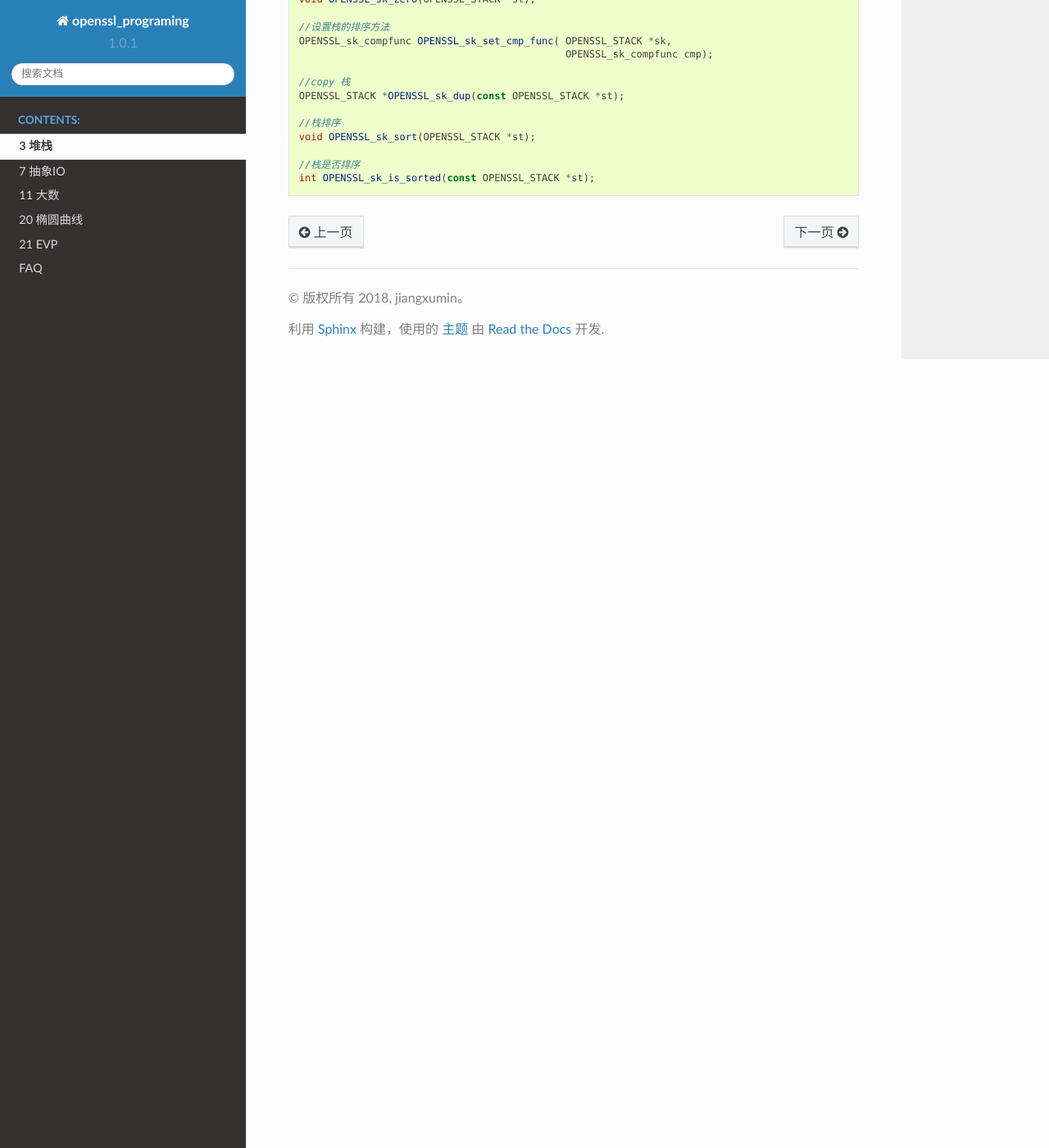
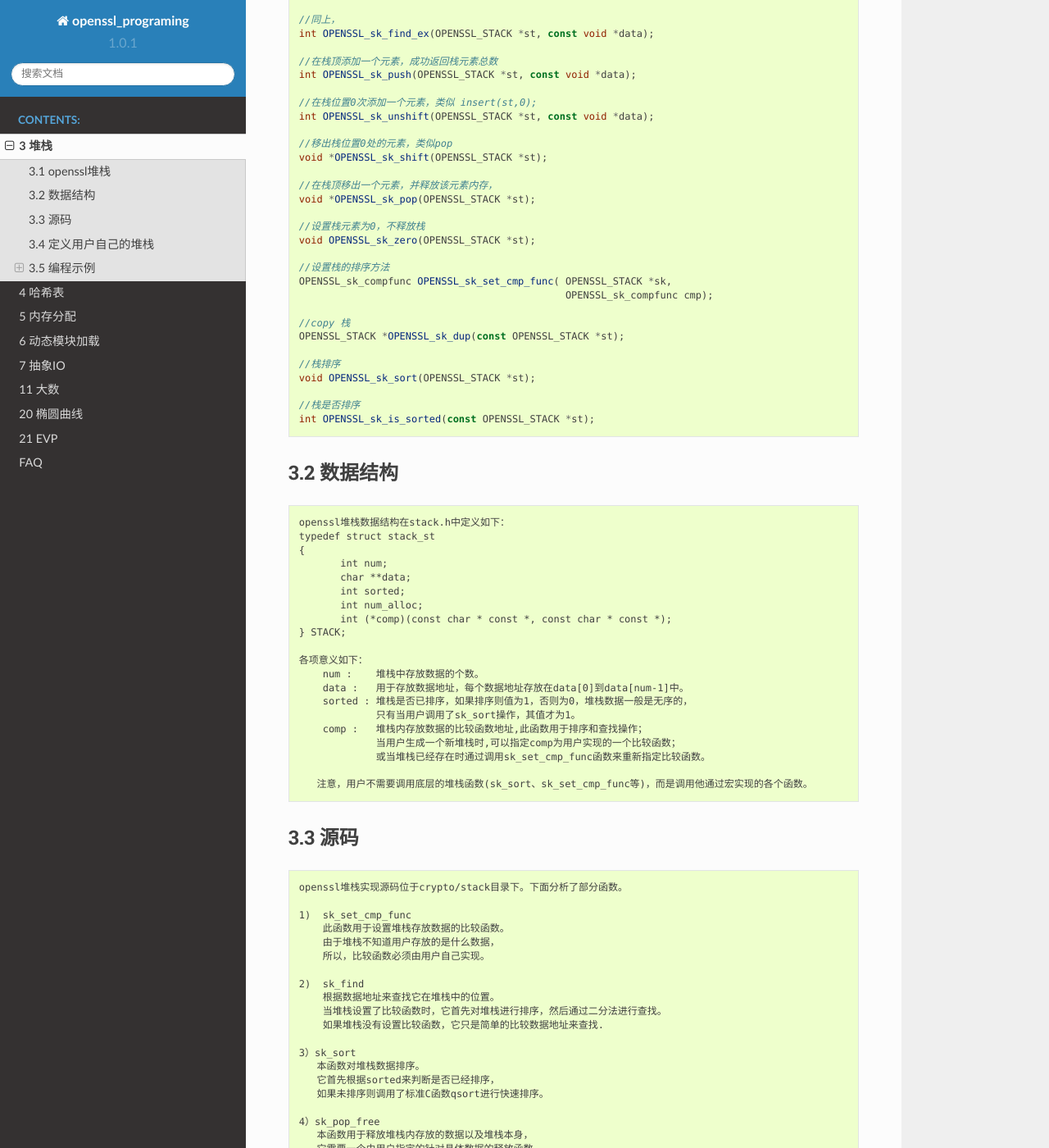
Before and after one commit to my-rds-store/openssl_programing, a Sphinx documentation site: the page built from source/03.rst, in a window 1280 px wide and 1400 px high, scrolled down 1068 px. Shown: the whole window at 82% size. Built offline with Sphinx 7.4.7 and the Read the Docs theme 2.0.0, drawn with Linux system fonts in a browser that asks for light colours; formulas are drawn with MathJax 3; some of the changed text lies outside the part shown.

Commit message:
update ...

```diff
--- a/source/03.rst
+++ b/source/03.rst
@@ -5,6 +5,24 @@
 
 * https://www.openssl.org/docs/man1.1.1/man3/sk_TYPE_num.html
 * https://blog.csdn.net/as3luyuan123/article/details/17081581
+
+*********************
+3.1    openssl堆栈
+*********************
+
+::
+
+    堆栈是一种先进后出的数据结构。 openssl大量采用堆栈来存放数据。
+    它实现了一个通用的堆栈，可以方便的存储任意数据。
+
+    它实现了许多基本的堆栈操作，主要有：
+        构建新堆栈（sk_new_null，sk_new）、
+        堆栈拷贝(sk_dup)、
+        插入数据（sk_insert）、 删除数据（sk_delete）、
+        查找数据（sk_find，sk_find_ex）、
+        入栈（sk_push）、 出栈（sk_pop）、
+        获取堆栈元素个数（sk_num）、 获取堆栈值（sk_value）、
+        设置堆栈值（sk_set）和堆栈排序（sk_sort）。
 
 .. code:: cpp
 
@@ -70,3 +88,93 @@
 
     //栈是否排序
     int OPENSSL_sk_is_sorted(const OPENSSL_STACK *st);
+
+******************
+3.2 数据结构
+******************
+
+::
+
+    openssl堆栈数据结构在stack.h中定义如下：
+    typedef struct stack_st
+    {
+           int num;
+           char **data;
+           int sorted;
+           int num_alloc;
+           int (*comp)(const char * const *, const char * const *);
+    } STACK;
+
+    各项意义如下：
+        num :    堆栈中存放数据的个数。
+        data :   用于存放数据地址，每个数据地址存放在data[0]到data[num-1]中。
+        sorted : 堆栈是否已排序，如果排序则值为1，否则为0，堆栈数据一般是无序的，
+                 只有当用户调用了sk_sort操作，其值才为1。
+        comp :   堆栈内存放数据的比较函数地址,此函数用于排序和查找操作；
+                 当用户生成一个新堆栈时,可以指定comp为用户实现的一个比较函数；
+                 或当堆栈已经存在时通过调用sk_set_cmp_func函数来重新指定比较函数。
+
+       注意，用户不需要调用底层的堆栈函数(sk_sort、sk_set_cmp_func等)，而是调用他通过宏实现的各个函数。
+
+******************
+3.3 源码
+******************
+
+::
+
+    openssl堆栈实现源码位于crypto/stack目录下。下面分析了部分函数。
+
+    1)  sk_set_cmp_func
+        此函数用于设置堆栈存放数据的比较函数。
+        由于堆栈不知道用户存放的是什么数据，
+        所以，比较函数必须由用户自己实现。
+
+    2)  sk_find
+        根据数据地址来查找它在堆栈中的位置。
+        当堆栈设置了比较函数时，它首先对堆栈进行排序，然后通过二分法进行查找。
+        如果堆栈没有设置比较函数，它只是简单的比较数据地址来查找.
+
+    3）sk_sort
+       本函数对堆栈数据排序。
+       它首先根据sorted来判断是否已经排序，
+       如果未排序则调用了标准C函数qsort进行快速排序。
+
+    4）sk_pop_free
+       本函数用于释放堆栈内存放的数据以及堆栈本身，
+       它需要一个由用户指定的针对具体数据的释放函数。
+       如果用户仅调用sk_free函数，则只会释放堆栈本身所用的内存，而不会释放数据内存。
+
+
+*******************************
+3.4 定义用户自己的堆栈
+*******************************
+
+.. code:: cpp
+
+    STACK_OF(TYPE)
+    DEFINE_STACK_OF(TYPE)
+    DEFINE_STACK_OF_CONST(TYPE)
+    DEFINE_SPECIAL_STACK_OF(FUNCTYPE, TYPE)
+    DEFINE_SPECIAL_STACK_OF_CONST(FUNCTYPE, TYPE)
+
+    /*
+      test/stack_test.c
+    */
+
+
+*******************************
+3.5 编程示例
+*******************************
+
+3.5.1 通用堆栈
+======================
+
+.. literalinclude:: ./code/3/1/main.c
+   :language: cpp
+
+
+3.5.2  自定义堆栈
+======================
+
+.. literalinclude:: ./code/3/2/main.c
+   :language: cpp
--- /dev/null
+++ b/source/06.rst
@@ -0,0 +1,19 @@
+#######################
+6 动态模块加载
+#######################
+
+*****************
+6.1 动态库加载
+*****************
+
+*****************
+6.2 DSO概述
+*****************
+
+*****************
+6.3 数据结构
+*****************
+
+*****************
+6.4 编程示例
+*****************
--- a/source/index.rst
+++ b/source/index.rst
@@ -14,6 +14,9 @@ openssl 编程
    :caption: Contents:
 
    03.rst
+   04.rst
+   05.rst
+   06.rst
    07.rst
    11.rst
    20.rst
```
Also changed, not shown: source/04.rst (added, +19 -0 lines), source/05.rst (added, +20 -0 lines).
